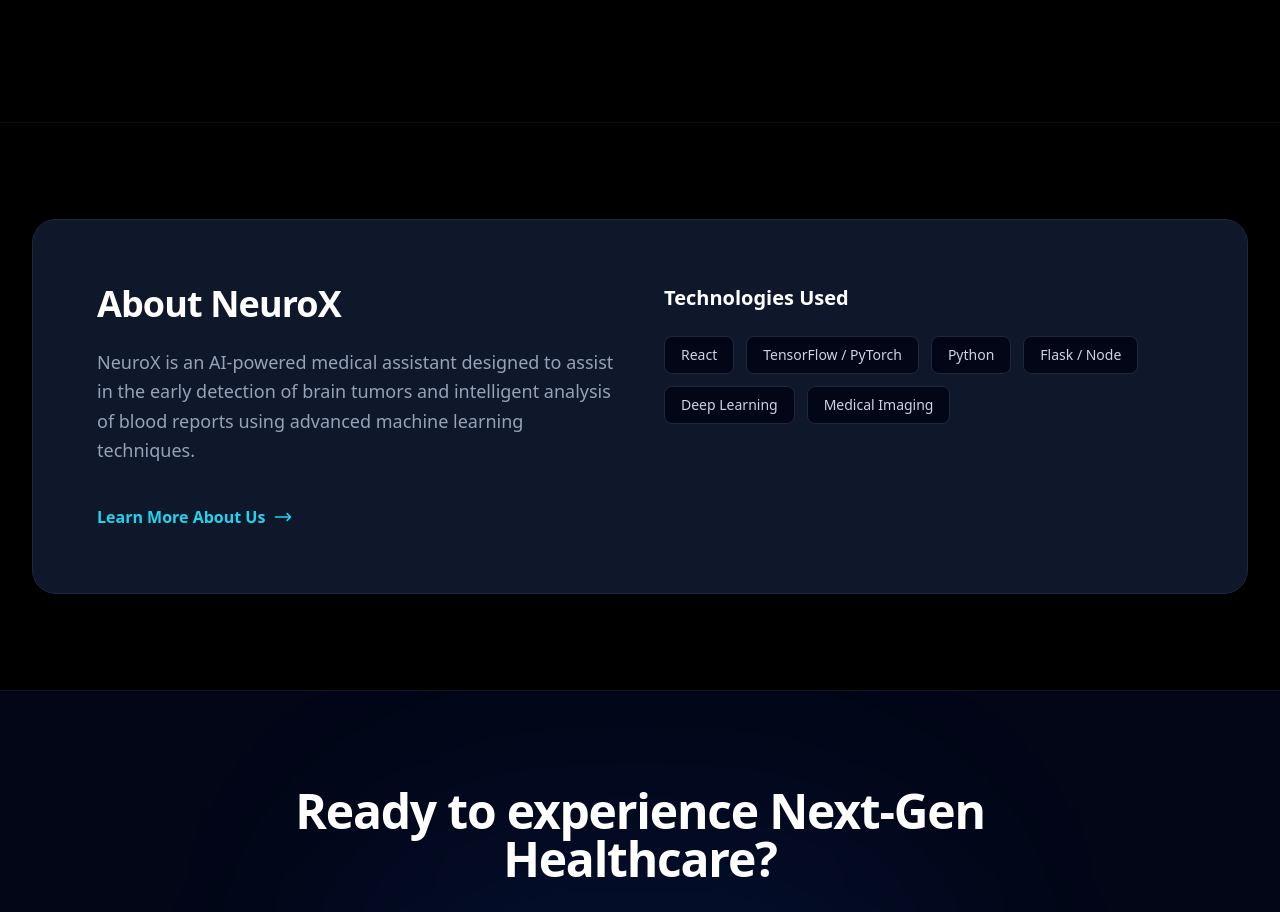
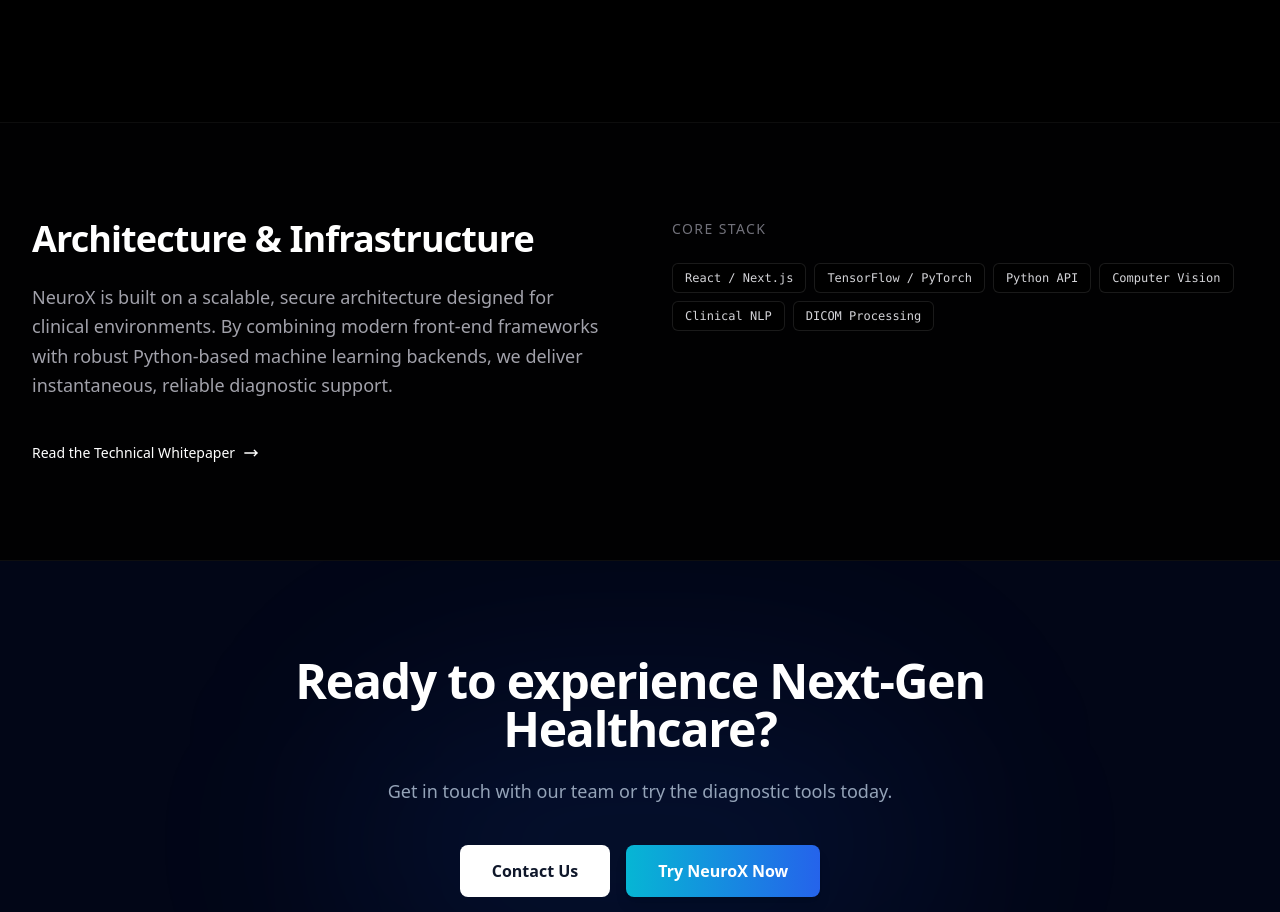
Before and after one commit to imharry18/NeuroX, a Next.js app in the folder frontend/: page / in a window 1280 px wide. Shown: the part 2340-3252 px from the top of the page. Built offline with nearby package versions, Linux system fonts and the light colour scheme.

Commit message:
Create about section describing NeuroX

```diff
--- a/frontend/src/components/About.jsx
+++ b/frontend/src/components/About.jsx
@@ -1,51 +1,47 @@
-// src/components/About.jsx
 import Link from "next/link";
 
 export default function About() {
   const technologies = [
-    "React",
+    "React / Next.js",
     "TensorFlow / PyTorch",
-    "Python",
-    "Flask / Node",
-    "Deep Learning",
-    "Medical Imaging"
+    "Python API",
+    "Computer Vision",
+    "Clinical NLP",
+    "DICOM Processing"
   ];
 
   return (
-    <section id="about" className="py-24 border-b border-slate-900">
+    <section id="about" className="py-24 border-b border-white/5 bg-zinc-950/20">
       <div className="max-w-7xl mx-auto px-4 sm:px-6 lg:px-8">
-        <div className="bg-slate-900 border border-slate-800 rounded-3xl p-8 md:p-12 lg:p-16">
-          <div className="grid grid-cols-1 lg:grid-cols-2 gap-12">
+        <div className="grid grid-cols-1 lg:grid-cols-2 gap-16">
 
-            {/* Text Content */}
           <div className="space-y-6">
-              <h2 className="text-3xl md:text-4xl font-bold text-white tracking-tight">
-                About NeuroX
+            <h2 className="text-3xl md:text-4xl font-semibold text-white tracking-tight">
+              Architecture & Infrastructure
             </h2>
-              <p className="text-lg text-slate-400 leading-relaxed">
-                NeuroX is an AI-powered medical assistant designed to assist in the early detection of brain tumors and intelligent analysis of blood reports using advanced machine learning techniques.
+            <p className="text-lg text-zinc-400 font-light leading-relaxed">
+              NeuroX is built on a scalable, secure architecture designed for clinical environments. By combining modern front-end frameworks with robust Python-based machine learning backends, we deliver instantaneous, reliable diagnostic support.
             </p>
             <div className="pt-4">
               <Link
                 href="/about-us"
-                  className="inline-flex items-center text-cyan-400 font-semibold hover:text-cyan-300 transition-colors"
+                className="inline-flex items-center text-sm font-medium text-white hover:text-zinc-400 transition-colors group"
               >
-                  Learn More About Us
-                  <svg className="w-5 h-5 ml-2" fill="none" viewBox="0 0 24 24" stroke="currentColor">
-                    <path strokeLinecap="round" strokeLinejoin="round" strokeWidth={2} d="M17 8l4 4m0 0l-4 4m4-4H3" />
+                Read the Technical Whitepaper
+                <svg className="w-4 h-4 ml-2 transform group-hover:translate-x-1 transition-transform" fill="none" viewBox="0 0 24 24" stroke="currentColor">
+                  <path strokeLinecap="square" strokeLinejoin="miter" strokeWidth={2} d="M17 8l4 4m0 0l-4 4m4-4H3" />
                 </svg>
               </Link>
             </div>
           </div>
 
-            {/* Technologies */}
           <div>
-              <h3 className="text-xl font-semibold text-white mb-6">Technologies Used</h3>
-              <div className="flex flex-wrap gap-3">
+            <h3 className="text-sm uppercase tracking-widest text-zinc-500 mb-6 font-medium">Core Stack</h3>
+            <div className="flex flex-wrap gap-2">
               {technologies.map((tech, index) => (
                 <span
                   key={index}
-                    className="px-4 py-2 bg-slate-950 border border-slate-800 rounded-lg text-slate-300 text-sm font-medium hover:border-cyan-500/50 transition-colors"
+                  className="px-3 py-1.5 bg-black border border-white/10 rounded-md text-zinc-300 text-xs font-mono"
                 >
                   {tech}
                 </span>
@@ -55,7 +51,6 @@
 
         </div>
       </div>
-      </div>
     </section>
   );
 }
```
Lines whose indentation alone changed are shown as unchanged.
